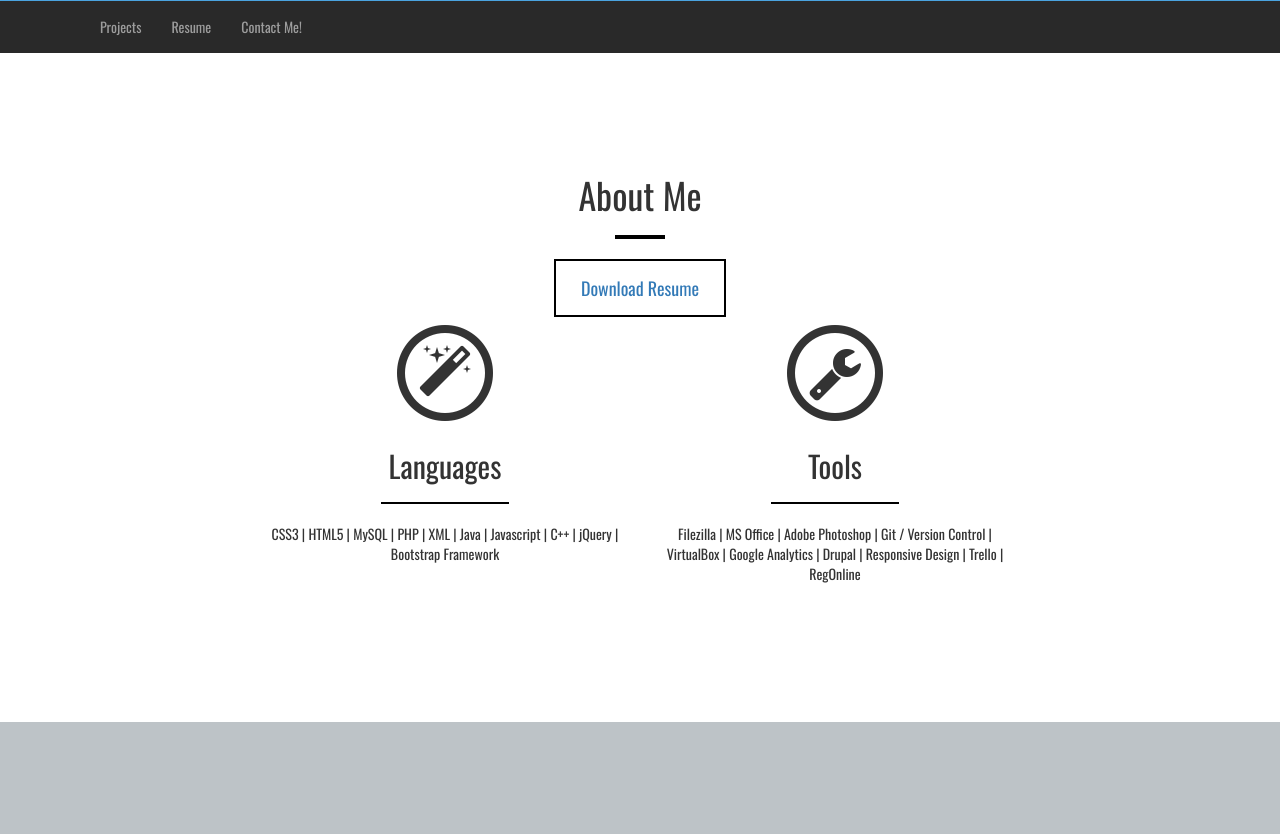
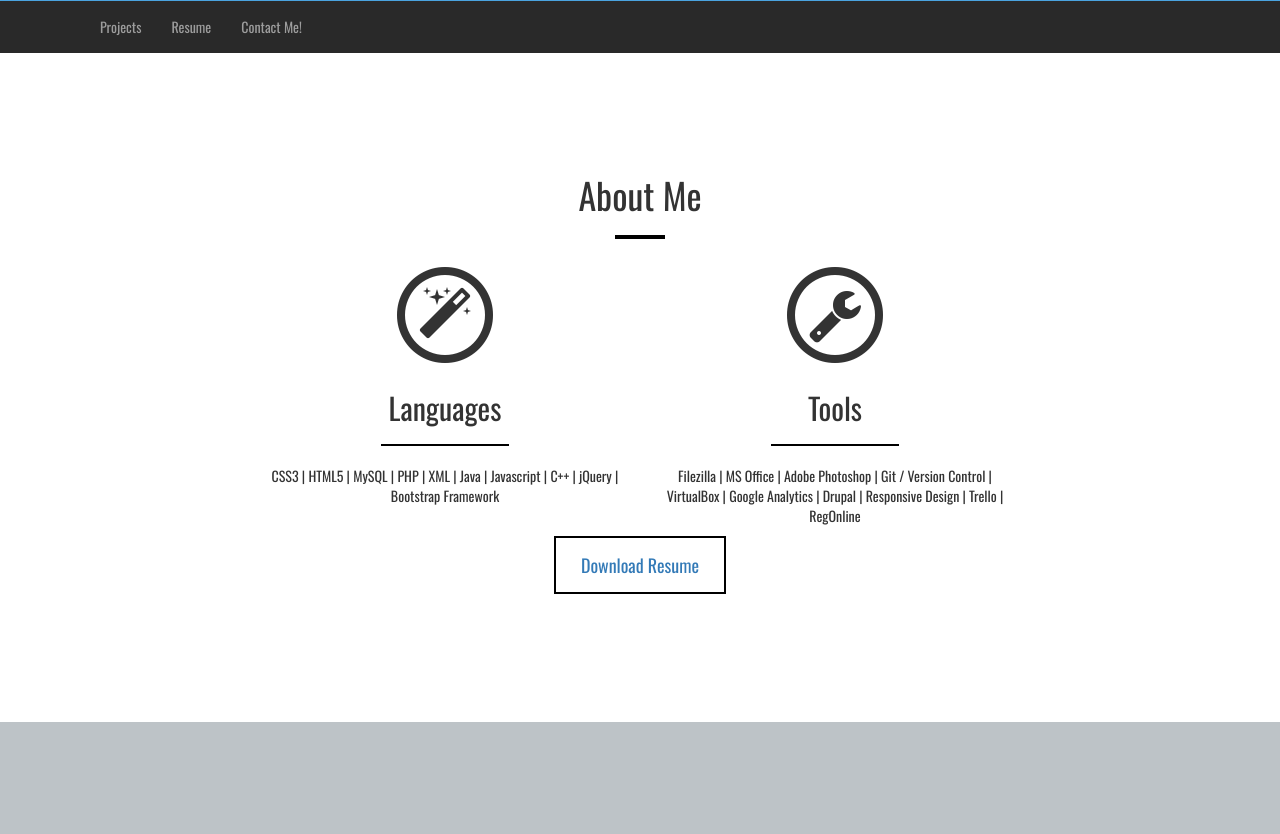
Before and after one commit to domnguyen/domnguyen.github.io, a PHP site: page / in a window 1280 px wide; the page is wider, and only the part inside the window is pictured. Shown: the part 799-1633 px from the top of that part. Run offline with PHP 8.4, Linux system fonts and the light colour scheme.

Commit message:
Resume Button

```diff
--- a/css/style.css
+++ b/css/style.css
@@ -237,6 +237,8 @@ h6.scroll-down{
   padding: 15px 25px;
   background: transparent;
   border-radius: 0px;
+  margin:0 auto;
+  display:block;
 }
 
 
--- a/index.html
+++ b/index.html
@@ -90,7 +90,7 @@
                   <div class="col-md-12">
                     <h1 class="center-text">About Me</h1>
                     <hr class="titles">
-                    <a href="#"><button class="btn btn-lg resume-button">Download Resume</button></a>
+
                   </div>
                     <div class="col-md-4 col-md-offset-2 text-center">
                         <span class="fa-stack fa-lg fa-4x ">
@@ -111,6 +111,9 @@
                         <h2>Tools</h2>
 <hr class="skills">
                         <p>Filezilla | MS Office | Adobe Photoshop | Git / Version Control | VirtualBox | Google Analytics | Drupal | Responsive Design | Trello | RegOnline</p>
+                    </div>
+                    <div class="col-md-12">
+                      <a href="#"><button class="btn btn-lg resume-button">Download Resume</button></a>
                     </div>
                 </div>
             </div>
```
